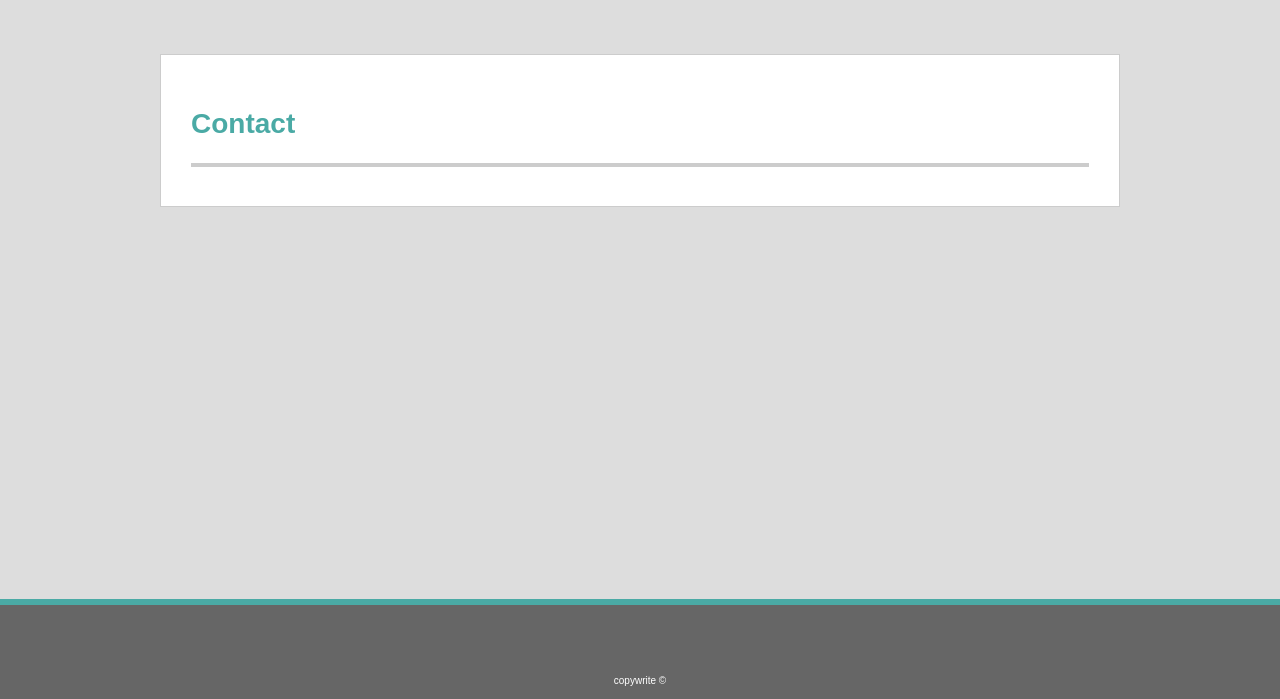
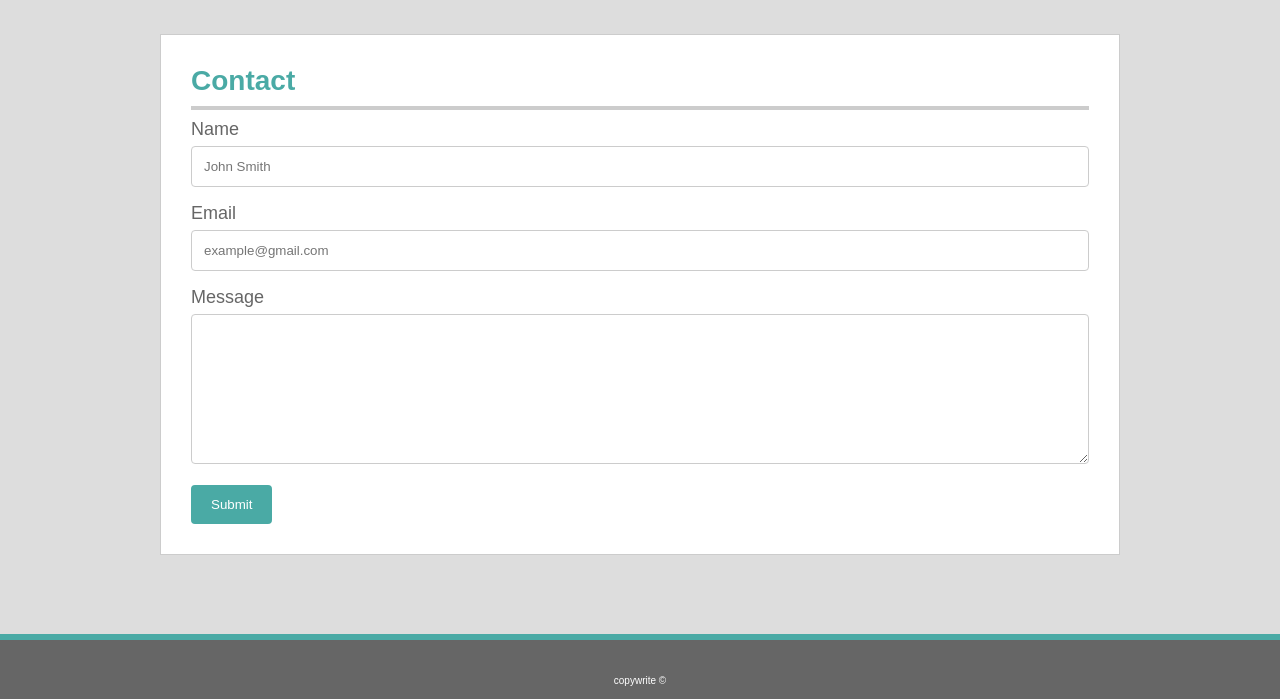
Before and after one commit to rhoffman103/Basic-Portfolio, a plain HTML site: page contact.html in a window 1280 px wide. Shown: the part 101-800 px from the top of the page. Drawn offline with Linux system fonts and the light colour scheme.

Commit message:
finished contact page

```diff
--- a/assets/css/style.css
+++ b/assets/css/style.css
@@ -34,6 +34,7 @@ h1 {
 h2 {
     font-size: 28px;
     color: #4aaaa5;
+    margin: 0;
 }
 
 hr {
@@ -65,7 +66,7 @@ hr {
     clear: both;
     width: 960px;
     margin: 0 auto;
-    margin-top: 60px;
+    margin-top: 40px;
     padding: 30px;
     background: #ffffff;
     color: #666666;
@@ -89,10 +90,44 @@ footer {
     text-align: center;
     bottom:0;
     width:100%;
-    height:100px;
+    height:65px;
     background:#666666;
     color: #ffffff;
     font-size: 10px;
     border-top: 6px solid #4aaaa5;
-    padding-top: 70px;
+    padding-top: 35px;
 }
+
+input[type=text], select, textarea {
+    width: 100%;
+    padding: 12px;
+    border: 1px solid #ccc;
+    border-radius: 4px;
+    box-sizing: border-box;
+    margin-top: 6px;
+    margin-bottom: 16px;
+    resize: vertical;
+}
+
+form {
+    color: #666666;
+}
+#message {
+    height: 150px;
+}
+
+input[type=submit] {
+    color: #ffffff;
+    padding: 10px 18px;
+    border-radius: 4px;
+    border: 2px solid #4aaaa5;
+    background-color: #4aaaa5;
+}
+
+input[type=submit]:hover {
+    background-color: #ffffff;
+    color: #4aaaa5;
+    padding: 10px 18px;
+    border-radius: 4px;
+    border: 2px solid #4aaaa5;
+}
--- a/contact.html
+++ b/contact.html
@@ -12,9 +12,9 @@
                     <div class="head-container">
                         <h1>Bobby Hoffman</h1>
                         <div class="menu">
-                            <a id="about" href="#">About</a> |
-                            <a id="portfolio" href="#">Portfolio</a> |
-                            <a id="contact" href="#">Contact</a>
+                            <a id="about" href="index.html">About</a> |
+                            <a id="portfolio" href="portfolio.html">Portfolio</a> |
+                            <a id="contact" href="contact.html">Contact</a>
                         </div>
                     </div>
                 </header>
@@ -24,6 +24,18 @@
                         <h2>Contact</h2>
                         <hr>
 
+                        <form>
+                            <label for="name">Name</label>
+                            <input type="text" id="name" name="name" placeholder="John Smith">
+
+                            <label for="email">Email</label>
+                            <input type="text" id="email" name="email" placeholder="example@gmail.com">
+
+                            <label for="message">Message</label>
+                            <textarea id="message" name="message"></textarea>
+
+                            <input type="submit" value="Submit">
+                        </form>
                     </div>
                 </div>
                 <footer>
```
Also changed, not shown: index.html (+3 -3 lines), portfolio.html (+34 -0 lines).
